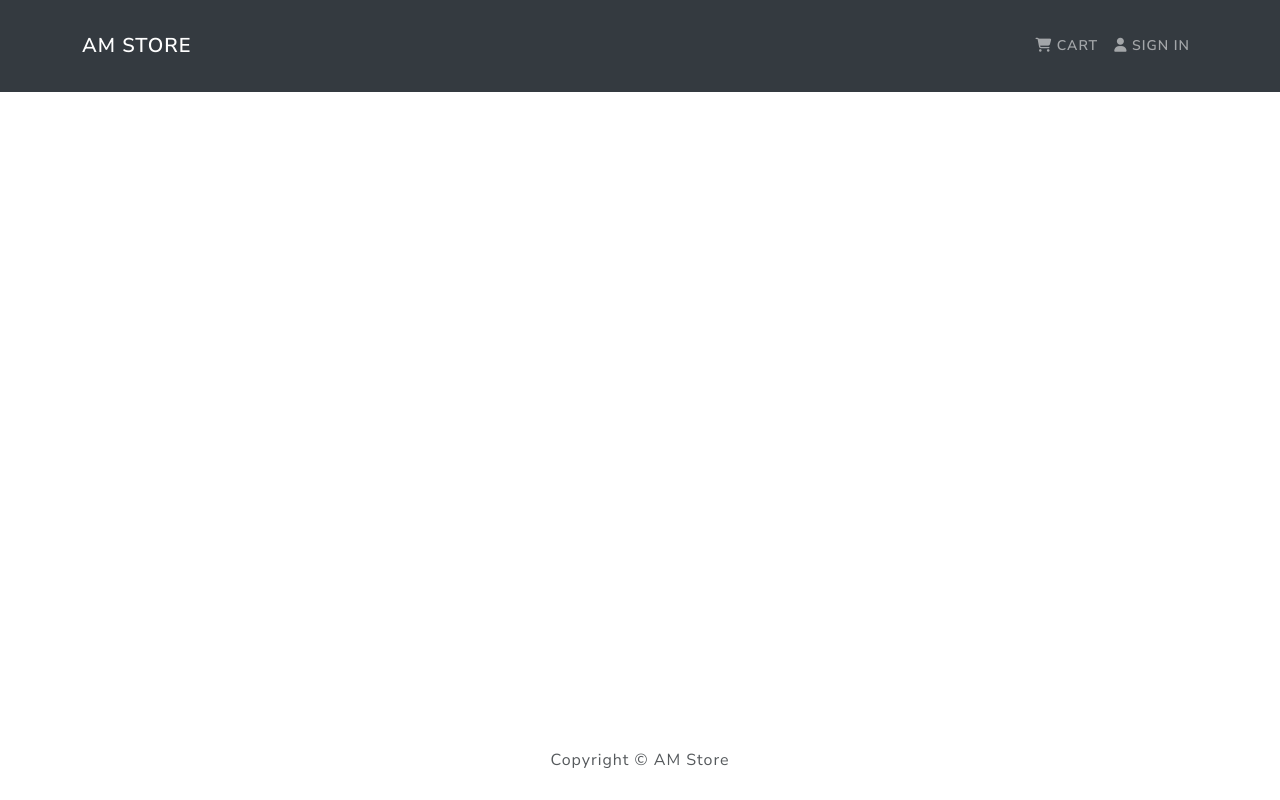
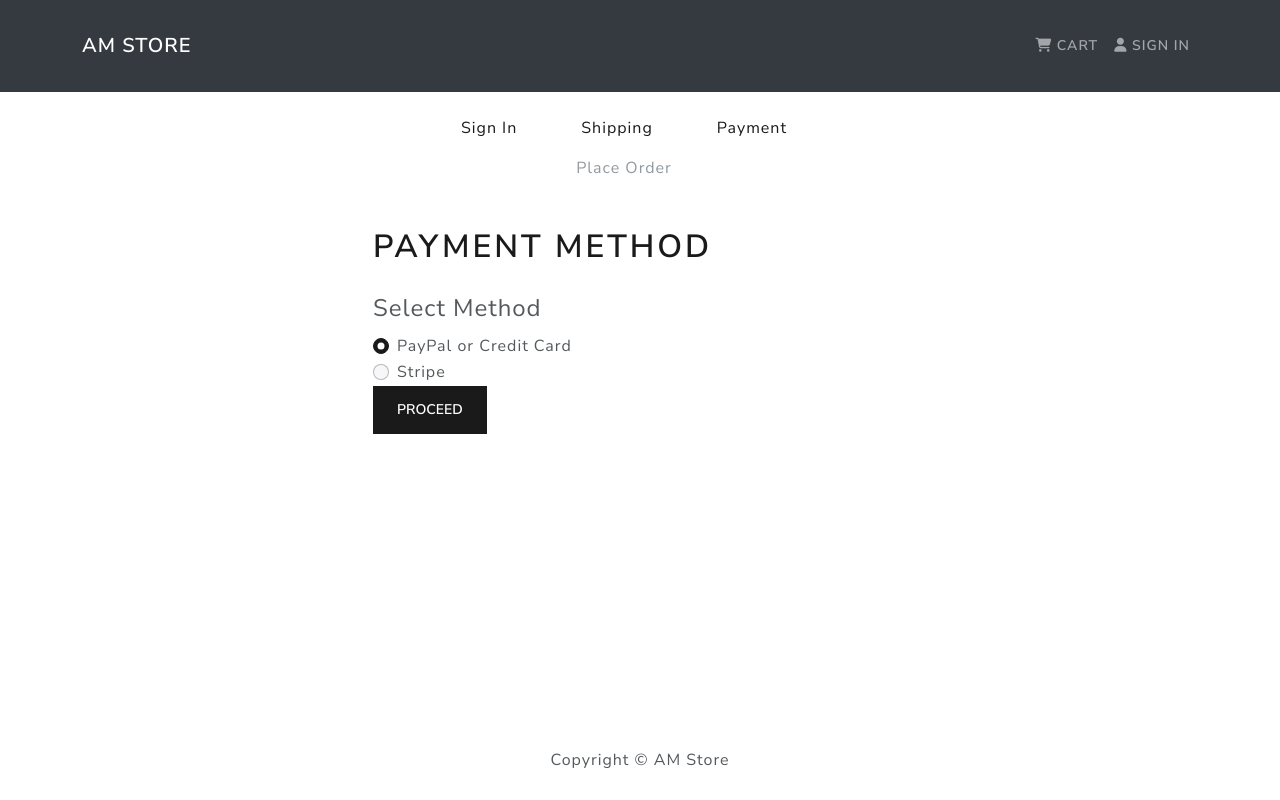
Before and after one commit to AnmolManocha/AM-Store, a React (Create React App) app in the folder frontend/: page /payment in a window 1280 px wide. Built offline with nearby package versions, Linux system fonts and the light colour scheme.

Commit message:
Added Payment Screen with some improvement

```diff
--- a/frontend/src/App.js
+++ b/frontend/src/App.js
@@ -10,6 +10,7 @@
 import RegisterScreen from './Screens/RegisterScreen'
 import ProfileScreen from './Screens/ProfileScreen'
 import ShippingScreen from './Screens/ShippingScreen'
+import PaymentScreen from './Screens/PaymentScreen'
 
 function App() {
   return (
@@ -25,6 +26,7 @@
             <Route path='/register' element={<RegisterScreen />} />
             <Route path='/profile' element={<ProfileScreen />} />
             <Route path='/shipping' element={<ShippingScreen />} />
+            <Route path='/payment' element={<PaymentScreen />} />
           </Routes>
         </Container>
       </main>
--- /dev/null
+++ b/frontend/src/Screens/PaymentScreen.js
@@ -0,0 +1,65 @@
+import React, { useState } from 'react'
+import { Button, Form, Col } from 'react-bootstrap'
+import { useNavigate } from 'react-router-dom'
+import { useDispatch, useSelector } from 'react-redux'
+import FormContainer from '../components/FormContainer'
+import { savePaymentMethod } from '../actions/cartActions'
+import CheckoutSteps from '../components/CheckoutSteps'
+
+function PaymentScreen() {
+  const navigate = useNavigate()
+  const dispatch = useDispatch()
+
+  const cart = useSelector((state) => state.cart)
+  const { shippingAddress } = cart
+
+  if (!shippingAddress) {
+    navigate('/shipping')
+  }
+
+  const [paymentMethod, setPaymentMethod] = useState('PayPal')
+
+  const submitHandler = (e) => {
+    e.preventDefault()
+    dispatch(savePaymentMethod(paymentMethod))
+    navigate('/placeorder')
+  }
+
+  return (
+    <FormContainer>
+      <CheckoutSteps step1 step2 step3 />
+      <h1>Payment Method</h1>
+      <Form onSubmit={submitHandler}>
+        <Form.Group>
+          <Form.Label as='legend'>
+            Select Method
+          </Form.Label>
+          <Col>
+            <Form.Check
+              type='radio'
+              label='PayPal or Credit Card'
+              id='PayPal'
+              name='paymentMethod'
+              value='PayPal'
+              checked
+              onChange={(e) => setPaymentMethod(e.target.value)}
+            ></Form.Check>
+            <Form.Check
+              type='radio'
+              label='Stripe'
+              id='Stripe'
+              name='paymentMethod'
+              value='Stripe'
+              onChange={(e) => setPaymentMethod(e.target.value)}
+            ></Form.Check>
+          </Col>
+        </Form.Group>
+        <Button type='submit' variant='primary'>
+          Proceed
+        </Button>
+      </Form>
+    </FormContainer>
+  )
+}
+
+export default PaymentScreen
--- a/frontend/src/Screens/ProfileScreen.js
+++ b/frontend/src/Screens/ProfileScreen.js
@@ -24,6 +24,9 @@
 
   const userUpdateProfile = useSelector((state) => state.userUpdateProfile)
   const { success } = userUpdateProfile
+
+  const passwordMatch = confirmPassword === password
+  const passwordValid = password !== '' && passwordMatch
 
   useEffect(() => {
     if (!userInfo) {
@@ -91,6 +94,7 @@
               placeholder='Enter your password'
               value={password}
               onChange={(e) => setPassword(e.target.value)}
+              isValid={passwordValid}
             ></Form.Control>
           </Form.Group>
           <Form.Group controlId='confirmPassword' className='pb-3'>
@@ -100,7 +104,12 @@
               placeholder='Confirm Password'
               value={confirmPassword}
               onChange={(e) => setConfirmPassword(e.target.value)}
+              isInvalid={!passwordMatch}
+              isValid={passwordValid}
             ></Form.Control>
+            <Form.Control.Feedback type='invalid'>
+              Passwords do not match
+            </Form.Control.Feedback>
           </Form.Group>
           <Button type='submit' variant='outline-primary'>
             Update
--- a/frontend/src/Screens/RegisterScreen.js
+++ b/frontend/src/Screens/RegisterScreen.js
@@ -38,6 +38,9 @@
     }
   }
 
+  const passwordMatch = confirmPassword === password
+  const passwordValid = password !== '' && passwordMatch
+
   return (
     <FormContainer>
       <h1>Sign Up</h1>
@@ -72,6 +75,7 @@
             placeholder='Enter your password'
             value={password}
             onChange={(e) => setPassword(e.target.value)}
+            isValid={passwordValid}
           ></Form.Control>
         </Form.Group>
         <Form.Group controlId='confirmPassword' className='pb-3'>
@@ -81,7 +85,12 @@
             placeholder='Confirm Password'
             value={confirmPassword}
             onChange={(e) => setConfirmPassword(e.target.value)}
+            isInvalid={!passwordMatch}
+            isValid={passwordValid}
           ></Form.Control>
+          <Form.Control.Feedback type='invalid'>
+            Passwords do not match
+          </Form.Control.Feedback>
         </Form.Group>
         <Button type='submit' variant='outline-primary'>
           Register
--- a/frontend/src/Screens/ShippingScreen.js
+++ b/frontend/src/Screens/ShippingScreen.js
@@ -76,7 +76,7 @@
           ></Form.Control>
         </Form.Group>
         <Button type='submit' variant='primary'>
-          Proceed
+          Continue
         </Button>
       </Form>
     </FormContainer>
--- a/frontend/src/actions/cartActions.js
+++ b/frontend/src/actions/cartActions.js
@@ -2,6 +2,7 @@
 import {
   CART_ADD_ITEM,
   CART_REMOVE_ITEM,
+  CART_SAVE_PAYMENT_METHOD,
   CART_SAVE_SHIPPING_ADDRESS,
 } from '../constants/cartConstants'
 
@@ -40,3 +41,12 @@
 
   localStorage.setItem('shippingAddress', JSON.stringify(data))
 }
+
+export const savePaymentMethod = (data) => (dispatch) => {
+  dispatch({
+    type: CART_SAVE_PAYMENT_METHOD,
+    payload: data,
+  })
+
+  localStorage.setItem('paymentMethod', JSON.stringify(data))
+}
--- a/frontend/src/constants/cartConstants.js
+++ b/frontend/src/constants/cartConstants.js
@@ -1,4 +1,4 @@
 export const CART_ADD_ITEM = 'CART_ADD_ITEM'
 export const CART_REMOVE_ITEM = 'CART_REMOVE_ITEM'
-
 export const CART_SAVE_SHIPPING_ADDRESS = 'CART_SAVE_SHIPPING_ADDRESS'
+export const CART_SAVE_PAYMENT_METHOD = 'CART_SAVE_PAYMENT_METHOD'
--- a/frontend/src/reducers/cartReducers.js
+++ b/frontend/src/reducers/cartReducers.js
@@ -1,6 +1,7 @@
 import {
   CART_ADD_ITEM,
   CART_REMOVE_ITEM,
+  CART_SAVE_PAYMENT_METHOD,
   CART_SAVE_SHIPPING_ADDRESS,
 } from '../constants/cartConstants'
 
@@ -35,6 +36,11 @@
         ...state,
         shippingAddress: action.payload,
       }
+    case CART_SAVE_PAYMENT_METHOD:
+      return {
+        ...state,
+        paymentMethod: action.payload,
+      }
     default:
       return state
   }
```
